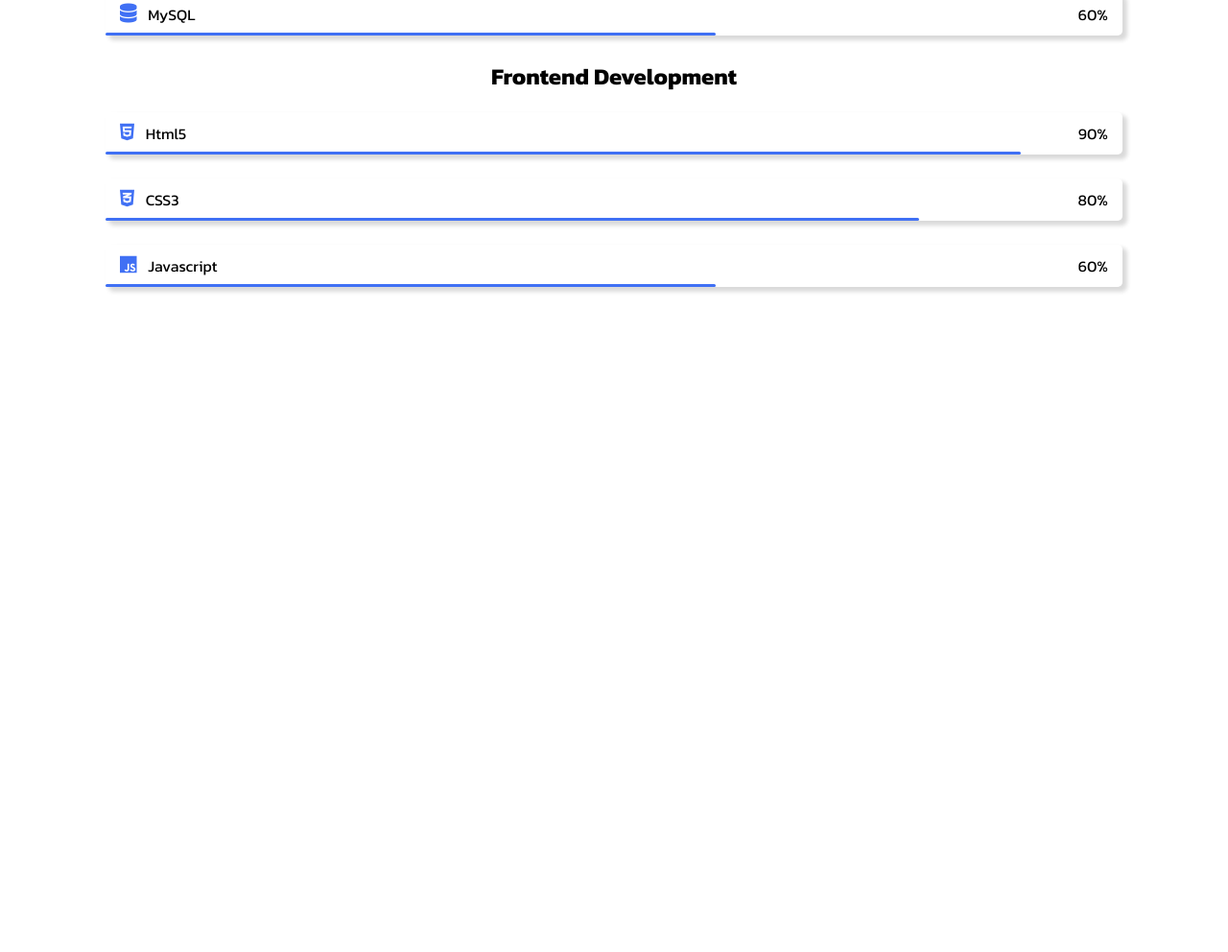
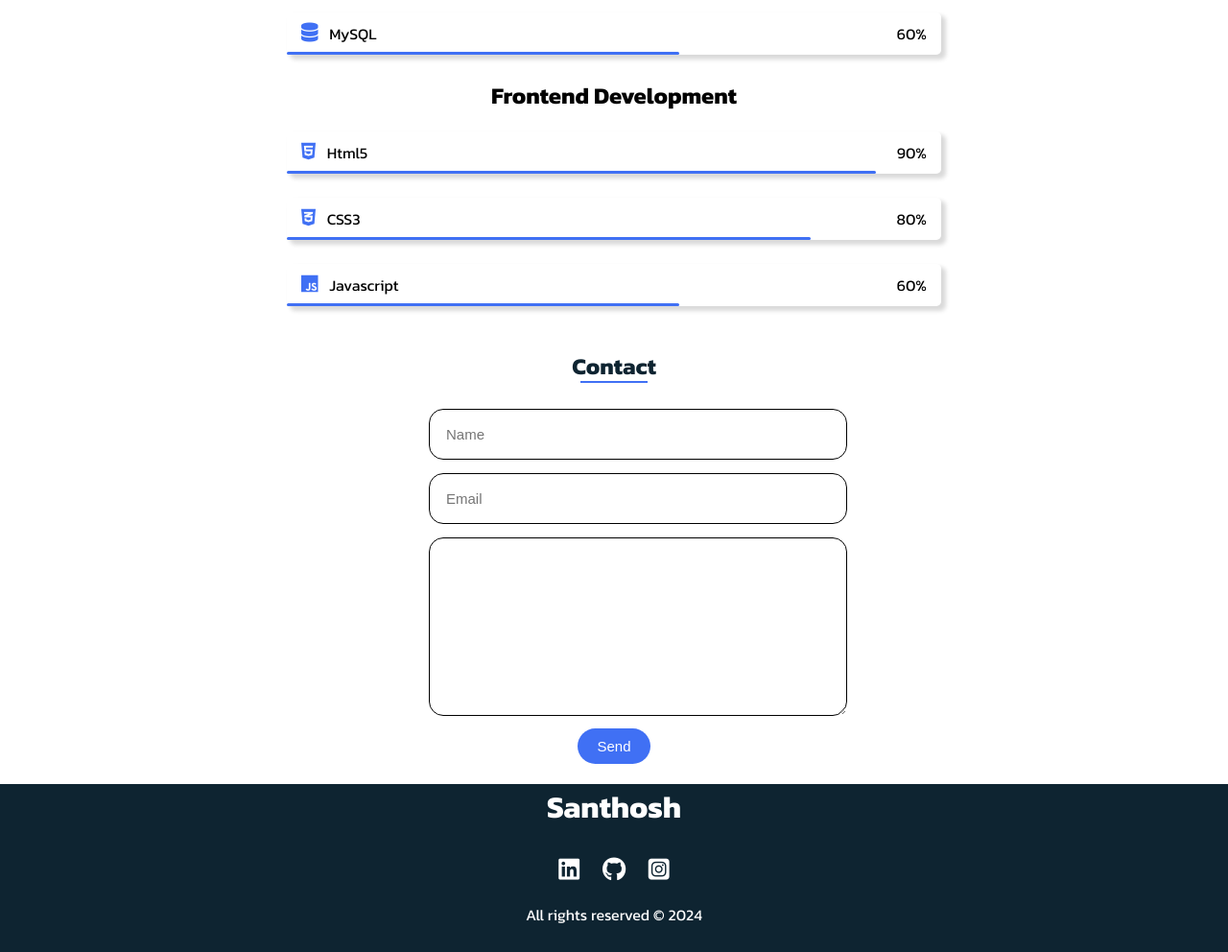
Before and after one commit to Santhosh-006/Portfolio, a plain HTML site: page index.html in a window 1280 px wide. Shown: the part 1672-2664 px from the top of the page at 96% size. Before the commit the page ends 1996 px from the top, so only its background shows below. Drawn offline with Linux system fonts and the light colour scheme.

Commit message:
Footer added

```diff
--- a/assets/css/style.css
+++ b/assets/css/style.css
@@ -187,11 +187,21 @@ a{
 }
 
 .skill-container{
+    display: flex;
+    justify-content: center;
     row-gap: 10px;
     text-align: center;
     margin: 20px 100px;
 }
+.skill-bars{
+    width: 65%;
+}
 
+
+.skill-image img{
+    width: 800px;
+    height: 800px;
+}
 .skill-title{
     margin-bottom: 2px;
 }
@@ -255,3 +265,50 @@ a{
 .skill-js{
     width: 60%;
 }
+
+.forms{
+    width: 400px;
+    margin-left: auto;
+    margin-right: auto;
+    margin-bottom: 20px;
+
+}
+
+.form-fields{
+    font-size: 15px;
+    margin: 7px;
+    width: 100%;
+    border-radius: 15px;
+    border: solid rgb(0, 0, 0) 0.5px;
+    padding: 17px;
+}
+
+.forms textarea{
+    height: 150px;
+}
+
+.button-form{
+    display: block;
+    font-size: 15px;
+    background-color: var(--first-color);
+    color: #fff;
+    border-radius: 20px;
+    padding: 10px 20px;
+    border: none;
+    margin-left: auto;
+    margin-right: auto;
+}
+
+.footer-container{
+    margin-top: 20px;
+    background-color: #0e2431;
+    color: white;
+    text-align: center;
+    height: 175px;
+}
+
+.footer-icon{
+    font-size: 25px;
+    padding: 10px;
+    color: white;
+}
--- a/index.html
+++ b/index.html
@@ -7,7 +7,7 @@
     </title>
     <link rel="stylesheet" href="./assets/css/style.css">
 </head>
-<body class="">
+<body class="container">
 
     <!-- Header -->
      <header>
@@ -20,8 +20,8 @@
                     <li class="nav-list"><a href="#home" class="nav-link">Home</a></li>
                     <li class="nav-list"><a href="#about" class="nav-link">About</a></li>
                     <li class="nav-list"><a href="#skills" class="nav-link">Skills</a></li>
-                    <li class="nav-list"><a href="#" class="nav-link">Works</a></li>
-                    <li class="nav-list"><a href="#" class="nav-link">Contact</a></li>
+                    <li class="nav-list"><a href="#works" class="nav-link">Works</a></li>
+                    <li class="nav-list"><a href="#contact" class="nav-link">Contact</a></li>
                 </ul>
             </div>
         </div>
@@ -69,6 +69,7 @@
       <section class="skills" id="skills">
         <h1 class="section-title">Skills</h1>
         <div class="skill-container">
+            <div class="skill-bars">
                 <div class="skill-title">
                     <h2>Programming-language</h2>
                     <div class="skill-data">
@@ -129,7 +130,38 @@
                     </div>
                 </div>
             </div>
+
+        </div>
+
       </section>
+      <!-- <section class="Works" id="works">
+        <h1 class="section-title">Works</h1>
+        <div class="works-container">
+
+
+        </div>
+
+      </section> -->
+      <section class="contact" id="contact">
+        <h1 class="section-title">Contact</h1>
+        <div class="forms forms-container">
+            <form action="">
+                <input type="text" name="Name" id="" placeholder="Name" class="form-fields"><br>
+                <input type="mail" name="Name" id="" placeholder="Email" class="form-fields"><br>
+                <textarea name="message" id="" class="form-fields message"></textarea><br>
+            </form>
+            <button type="submit" class="button-form form-button">Send</button>
+        </div>
+
+
+      </section>
+      <footer class="footer-container">
+        <h1>Santhosh</h1>
+        <a href="https://www.linkedin.com/in/santhosh-g-733568291/" class="footer-icon" target="_blank"><i class="fa-brands fa-linkedin "></i></a>
+        <a href="https://github.com/Santhosh-006" class="footer-icon" target="_blank"><i class="fa-brands fa-github "></i></a>
+        <a href="" class="footer-icon" target="_blank"><i class="fa-brands fa-square-instagram "></i></a>
+        <p>All rights reserved  &#169; 2024</p>
+      </footer>
 
 
 
```
Also changed, not shown: assets/image/Skill.png (added). Lines whose indentation alone changed are shown as unchanged.
